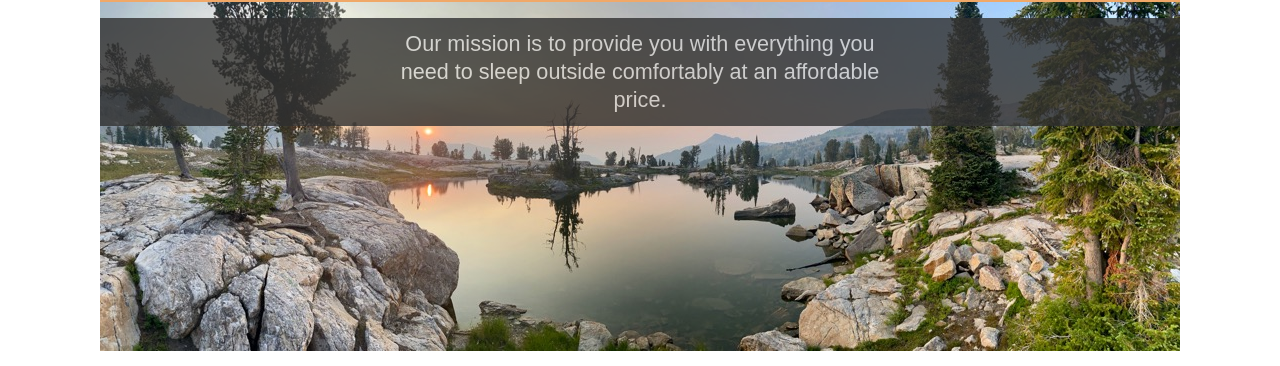
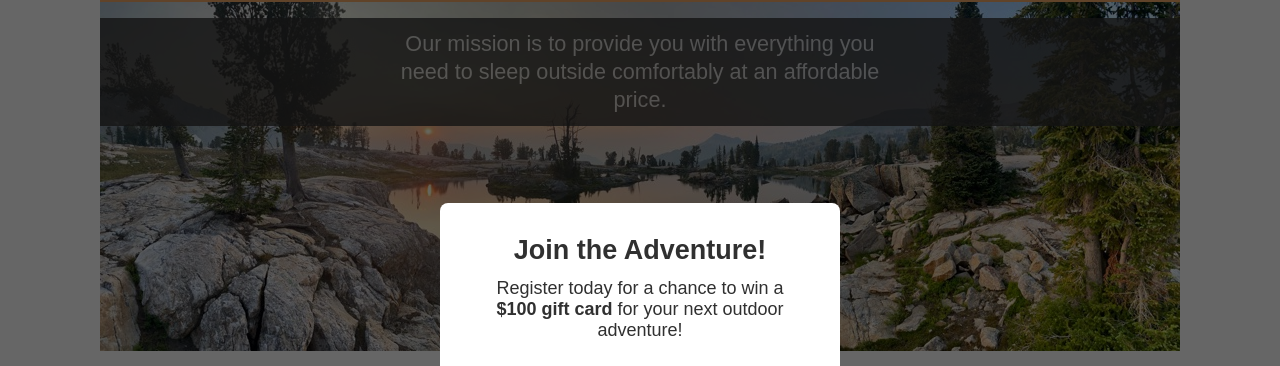
Before and after one commit to Francisco-Aguirr/WDD330, a website built with Vite: page src/index.html in a window 1280 px wide. Shown: the part 76-442 px from the top of the page. Built offline with nearby package versions, Linux system fonts and the light colour scheme; no server answers.

Commit message:
added a CTA modal to register the first time the user visits the page

```diff
--- a/src/css/style.css
+++ b/src/css/style.css
@@ -384,3 +384,57 @@ footer {
     max-width: 100%;
   }
 }
+
+/* modal to register */
+.modal {
+  position: fixed;
+  top: 0;
+  left: 0;
+  width: 100%;
+  height: 100%;
+  background-color: rgba(0, 0, 0, 0.6);
+  display: flex;
+  align-items: center;
+  justify-content: center;
+  z-index: 999;
+}
+
+.modal.hidden {
+  display: none;
+}
+
+.modal-content {
+  background: white;
+  padding: 2rem;
+  border-radius: 8px;
+  text-align: center;
+  max-width: 90%;
+  width: 400px;
+  position: relative;
+  z-index: 1000;
+}
+
+.modal-content h2 {
+  margin-top: 0;
+}
+
+.cta-button {
+  display: inline-block;
+  margin-top: 1rem;
+  padding: 0.75rem 1.5rem;
+  background-color: #1f6f8b;
+  color: white;
+  text-decoration: none;
+  border-radius: 5px;
+  font-weight: bold;
+}
+
+.close-modal {
+  position: absolute;
+  top: 0.5rem;
+  right: 0.75rem;
+  background: none;
+  border: none;
+  font-size: 1.5rem;
+  cursor: pointer;
+}
--- a/src/index.html
+++ b/src/index.html
@@ -56,6 +56,17 @@
           </li>
         </ul>
       </section>
+      <div id="register-modal" class="modal hidden">
+        <div class="modal-content">
+          <button class="close-modal" aria-label="Close">&times;</button>
+          <h2>Join the Adventure!</h2>
+          <p>
+            Register today for a chance to win a
+            <strong>$100 gift card</strong> for your next outdoor adventure!
+          </p>
+          <a href="/register.html" class="cta-button">Register Now</a>
+        </div>
+      </div>
     </main>
     <footer id="main-footer"></footer>
   </body>
--- a/src/js/main.js
+++ b/src/js/main.js
@@ -24,4 +24,32 @@ async function init() {
   productList.renderList(products); //  usamos renderList directamente
 }
 
+// modal register
+function showRegisterModal() {
+  const modalShown = localStorage.getItem("registerModalShown");
+
+  if (!modalShown) {
+    const modal = document.getElementById("register-modal");
+    const closeButton = modal.querySelector(".close-modal");
+
+    modal.classList.remove("hidden");
+
+    // Cierra al hacer click en el botón
+    closeButton.addEventListener("click", () => {
+      modal.classList.add("hidden");
+      localStorage.setItem("registerModalShown", "true");
+    });
+
+    // Cierra si se hace click fuera del contenido del modal
+    modal.addEventListener("click", (event) => {
+      if (event.target === modal) {
+        modal.classList.add("hidden");
+        localStorage.setItem("registerModalShown", "true");
+      }
+    });
+  }
+}
+
+showRegisterModal();
+
 init();
```
Also changed, not shown: src/register.html (added, +16 -0 lines).
